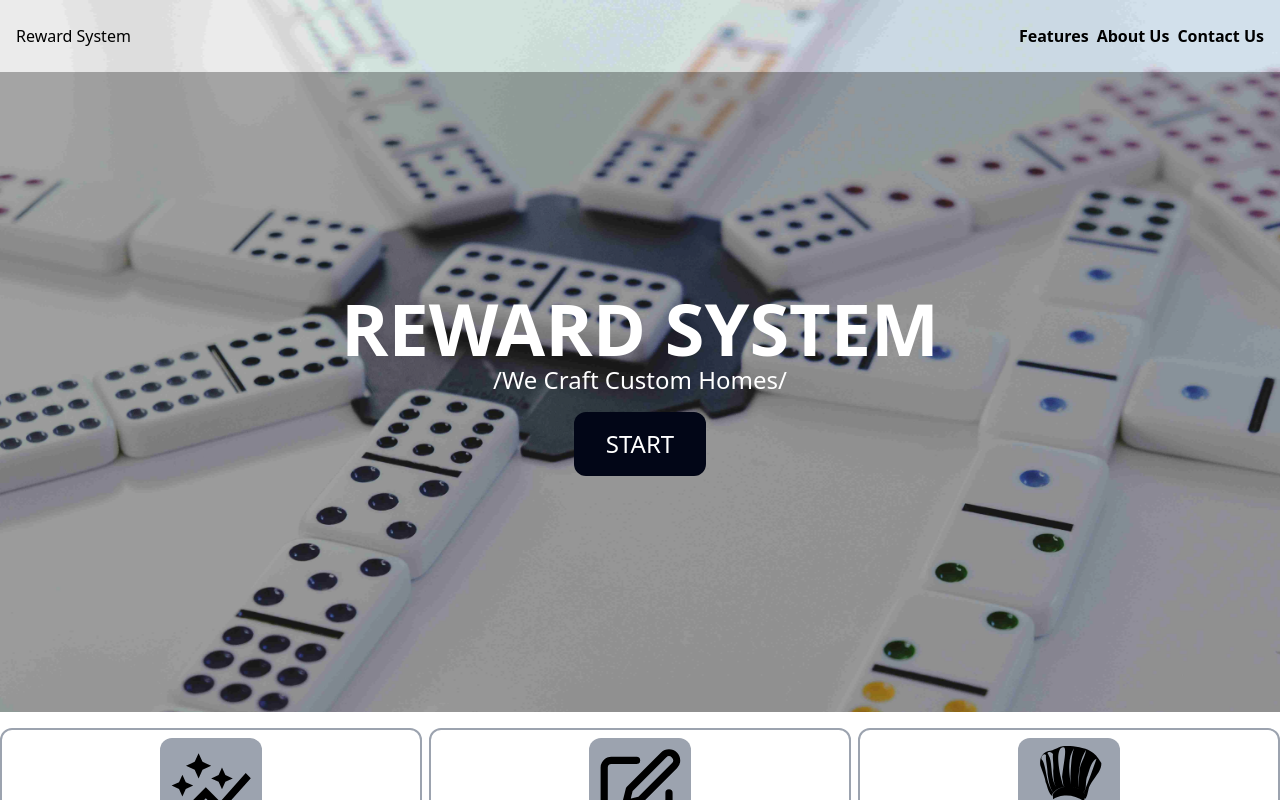
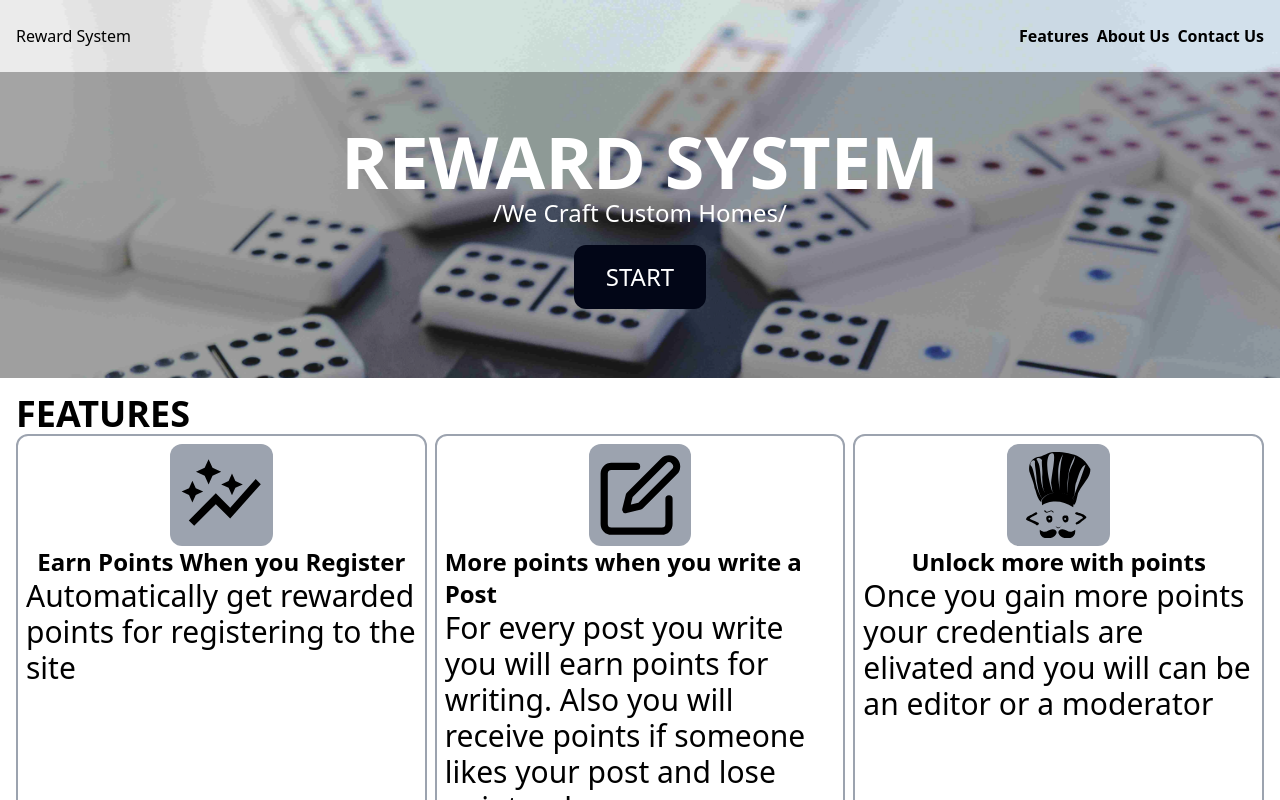
Before and after one commit to Cavein254/rewardsystem, a React (Vite) app in the folder client/: page / in a window 1280 px wide. Shown: the top 800 px of the page. Built offline with nearby package versions, Linux system fonts and the light colour scheme; no server answers.

Commit message:
Add more features

```diff
--- a/client/src/components/landing/Hero.tsx
+++ b/client/src/components/landing/Hero.tsx
@@ -30,8 +30,13 @@ const Hero = () => {
         </div>
       </div>
       {/* footer */}
-      <div className="flex w-full justify-between h-[20%] flex-col md:flex-row bg-white pt-4">
-        {allData}
+      <div className="h-20% bg-white pt-4">
+        <div>
+          <h4 className="text-4xl font-bold uppercase px-4">Features</h4>
+        </div>
+        <div className="flex w-full justify-between gap-2 flex-col md:flex-row px-4">
+          {allData}
+        </div>
       </div>
     </div>
   );
```
